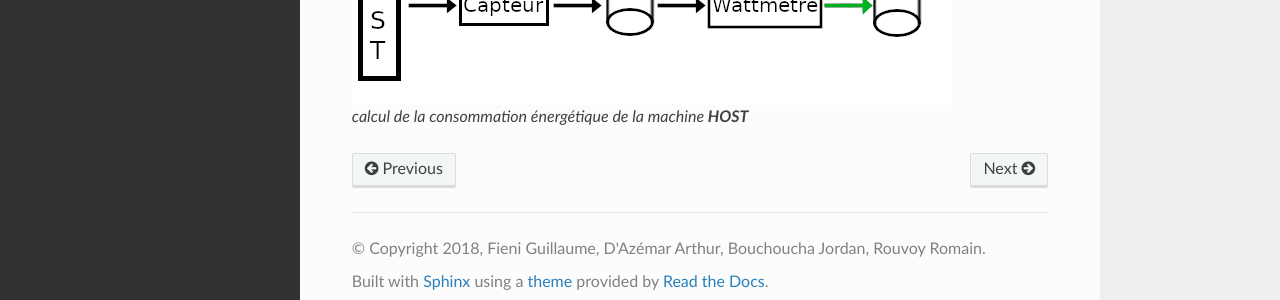
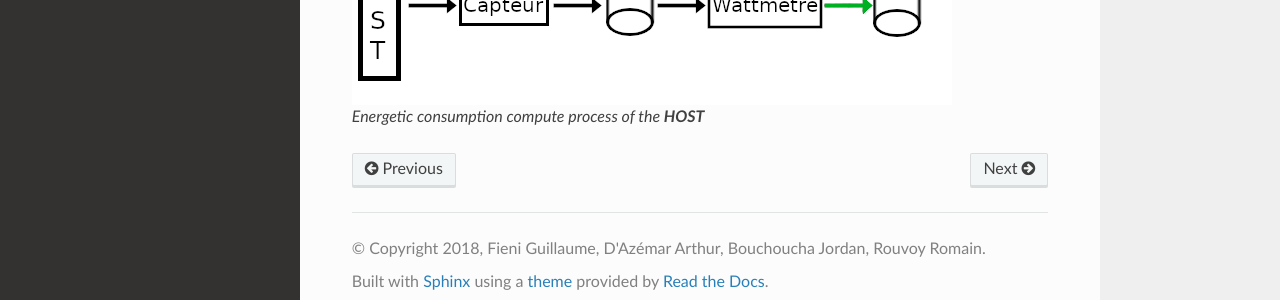
Before and after one commit to powerapi-ng/powerapi, a Sphinx documentation site: the page built from docs/source/intro.rst, in a window 1280 px wide and 965 px high. Shown: the part 647-947 px from the top of the window. Built offline with Sphinx 7.4.7 and the Read the Docs theme 2.0.0, drawn with Linux system fonts in a browser that asks for light colours; pages that are not in the unit, such as notebooks, are missing from menus.

Commit message:
docs: figure fr=>en

```diff
--- a/docs/source/intro.rst
+++ b/docs/source/intro.rst
@@ -14,4 +14,4 @@ There are two steps for measure the energetic consumption:
 
 .. figure:: _static/powerAPI_archi.png
 
-	    calcul de la consommation énergétique de la machine **HOST**
+            Energetic consumption compute process of the **HOST**
```
